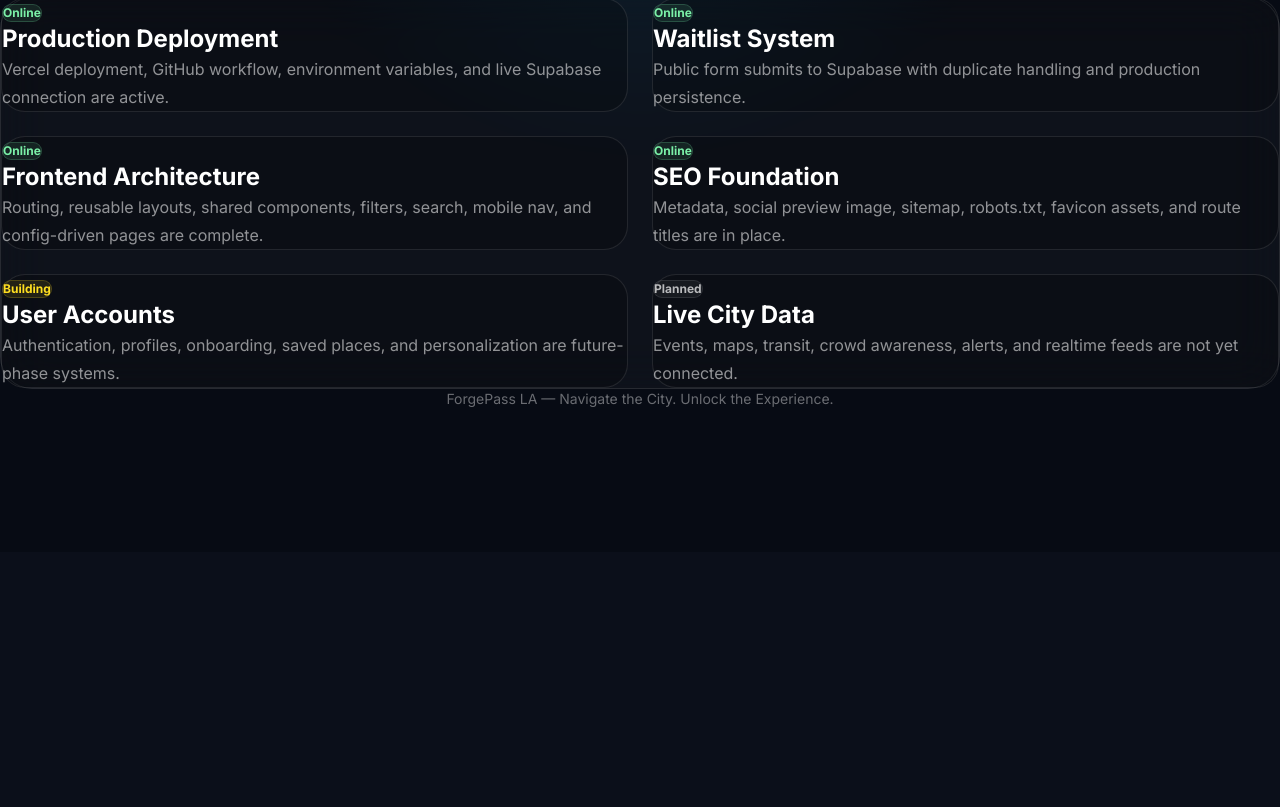
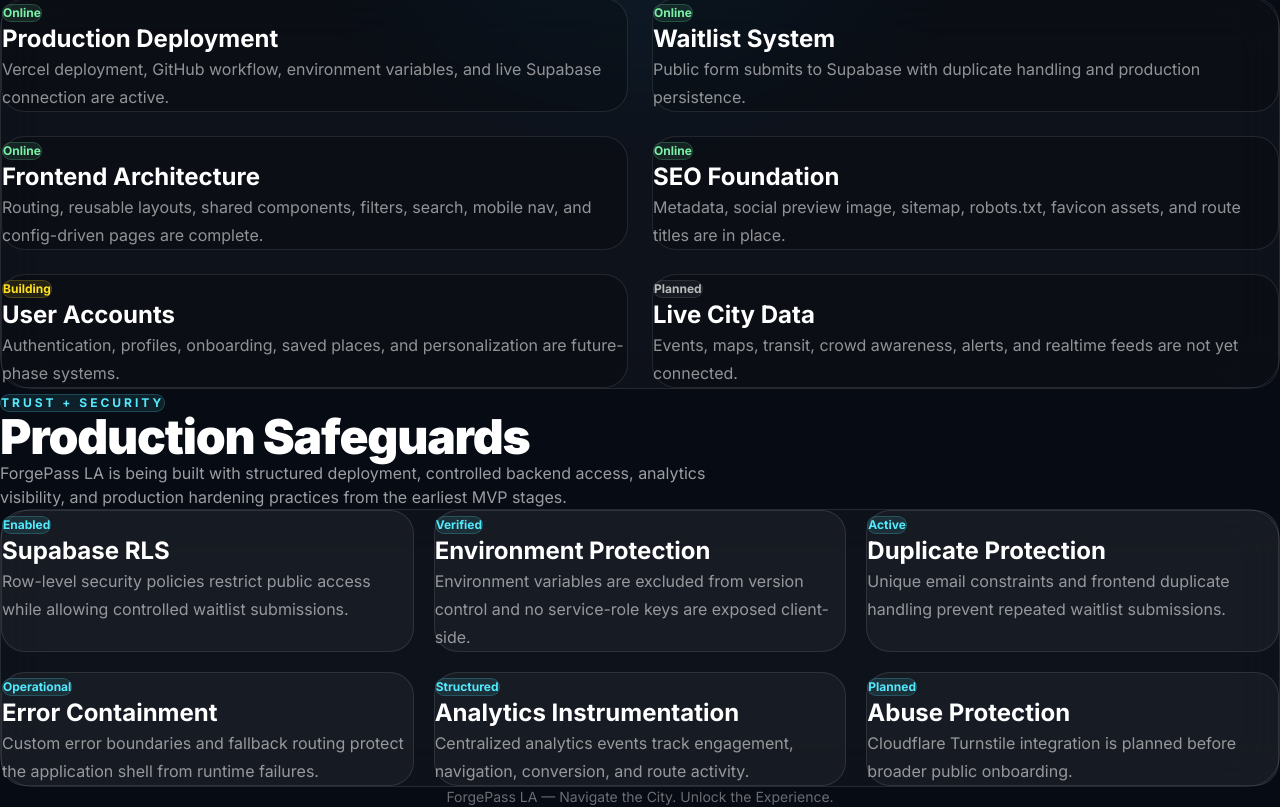
Before and after one commit to Oatskillua/forgepass-la, a React (Vite) app: page /status in a window 1280 px wide. Shown: the part 248-1055 px from the top of the page. Before the commit the page ends 800 px from the top, so only its background shows below. Built offline with nearby package versions, Linux system fonts and the light colour scheme.

Commit message:
Add security status section

```diff
--- /dev/null
+++ b/src/components/status/SecurityStatusSection.jsx
@@ -0,0 +1,40 @@
+import PageModule from '../PageModule'
+import HomeSectionHeader from '../home/HomeSectionHeader'
+import HomeGrid from '../home/HomeGrid'
+import HomeCard from '../home/HomeCard'
+import Badge from '../Badge'
+
+import { securityStatus } from '../../data/securityStatus'
+
+export default function SecurityStatusSection() {
+  return (
+    <section className="mt-16">
+      <HomeSectionHeader
+        eyebrow="Trust + Security"
+        title="Production Safeguards"
+        subtitle="ForgePass LA is being built with structured deployment, controlled backend access, analytics visibility, and production hardening practices from the earliest MVP stages."
+        align="left"
+      />
+
+      <PageModule>
+        <HomeGrid columns="three">
+          {securityStatus.map((item) => (
+            <HomeCard key={item.title} className="h-full">
+              <Badge tone="cyan" className="mb-5">
+                {item.status}
+              </Badge>
+
+              <h3 className="text-2xl font-bold">
+                {item.title}
+              </h3>
+
+              <p className="mt-4 leading-7 text-white/55">
+                {item.detail}
+              </p>
+            </HomeCard>
+          ))}
+        </HomeGrid>
+      </PageModule>
+    </section>
+  )
+}
--- /dev/null
+++ b/src/data/securityStatus.js
@@ -0,0 +1,38 @@
+export const securityStatus = [
+  {
+    title: 'Supabase RLS',
+    status: 'Enabled',
+    detail:
+      'Row-level security policies restrict public access while allowing controlled waitlist submissions.',
+  },
+  {
+    title: 'Environment Protection',
+    status: 'Verified',
+    detail:
+      'Environment variables are excluded from version control and no service-role keys are exposed client-side.',
+  },
+  {
+    title: 'Duplicate Protection',
+    status: 'Active',
+    detail:
+      'Unique email constraints and frontend duplicate handling prevent repeated waitlist submissions.',
+  },
+  {
+    title: 'Error Containment',
+    status: 'Operational',
+    detail:
+      'Custom error boundaries and fallback routing protect the application shell from runtime failures.',
+  },
+  {
+    title: 'Analytics Instrumentation',
+    status: 'Structured',
+    detail:
+      'Centralized analytics events track engagement, navigation, conversion, and route activity.',
+  },
+  {
+    title: 'Abuse Protection',
+    status: 'Planned',
+    detail:
+      'Cloudflare Turnstile integration is planned before broader public onboarding.',
+  },
+]
--- a/src/pages/Status.jsx
+++ b/src/pages/Status.jsx
@@ -2,6 +2,7 @@ import PageShell from '../components/PageShell'
 import PageModule from '../components/PageModule'
 import StatusBadge from '../components/StatusBadge'
 import ContentSection from '../components/ContentSection'
+import SecurityStatusSection from '../components/status/SecurityStatusSection'
 import { statusItems } from '../data/statusItems'
 
 export default function Status() {
@@ -36,6 +37,7 @@ export default function Status() {
           </div>
         </PageModule>
       </ContentSection>
+     <SecurityStatusSection />
     </PageShell>
   )
 }
```
Also changed, not shown: src/components/status/New Text Document.txt (added), 1 other file (tests, documents, lock files or other folders).
